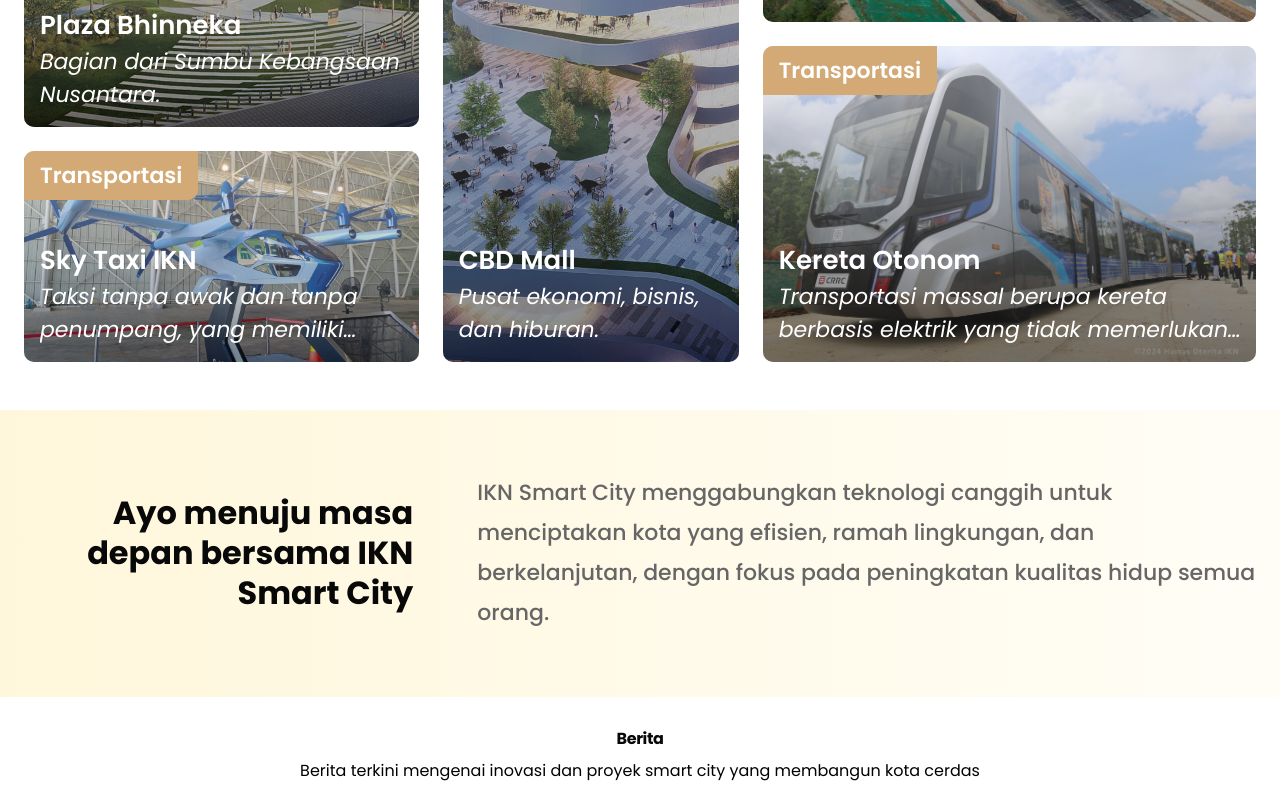
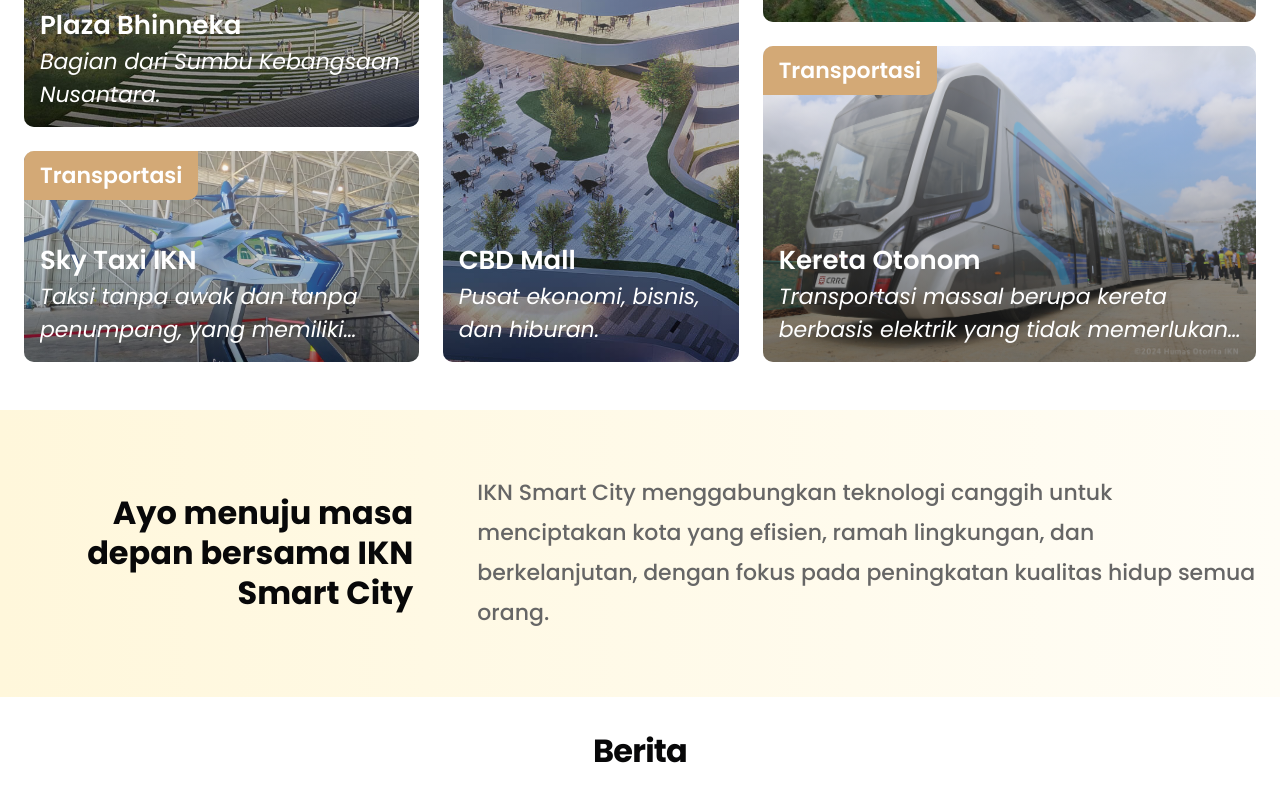
Before and after one commit to madfauz/smart-city-ikn, a React (Vite) app: page / in a window 1280 px wide. Shown: the part 2000-2788 px from the top of the page. Built offline with nearby package versions, Linux system fonts and the light colour scheme.

Commit message:
new update

```diff
--- a/src/components/News.jsx
+++ b/src/components/News.jsx
@@ -34,11 +34,11 @@ function News() {
       className="w-full mt-[-2px] px-4 sm:px-6 lg:px-8mx-auto dark:bg-dark"
     >
       <div className="flex flex-col items-center justify-center text-center ">
-        <h2 className="font-poppins pt-8 mb-2 vm-title sm-title md-title lg-title xl-title font-bold tracking-tight text-dark dark:text-white">
+        <h2 className="font-poppins pt-8 mb-2 text-vm-title sm:text-sm-title md:text-md-title lg:text-lg-title xl:text-xl-title font-bold tracking-tight text-dark dark:text-white">
           {t("bagian_berita.header_berita")}
         </h2>
 
-        <p className="font-poppins dark:text-white vm-desc sm-desc md-desc lg-desc xl-desc mb-4 sm:mb-6 md:mb-md text-gray-700">
+        <p className="font-poppins dark:text-white text-vm-desc sm:text-sm-desc md:text-md-desc lg:text-lg-desc xl:text-xl-desc mb-4 sm:mb-6 md:mb-md text-gray-700">
           {t("bagian_berita.deskripsi_berita")}
         </p>
       </div>
```
